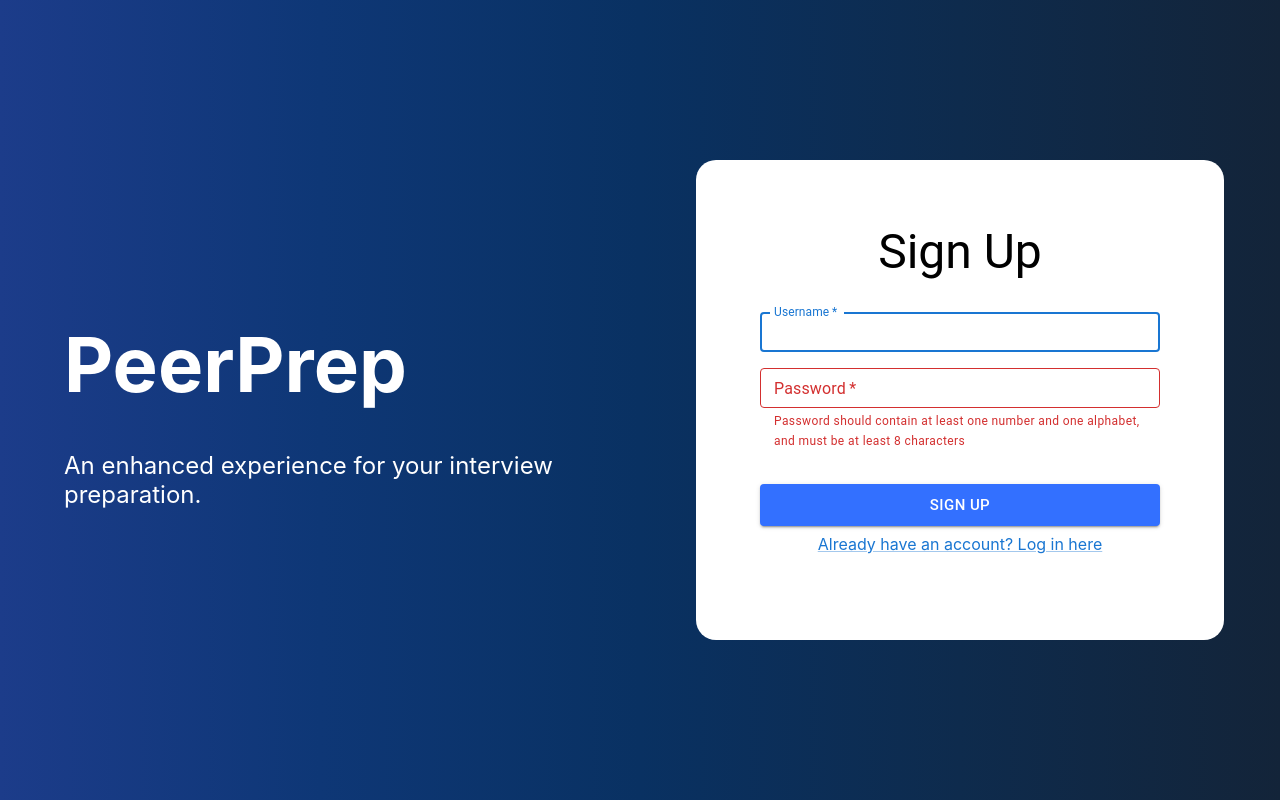
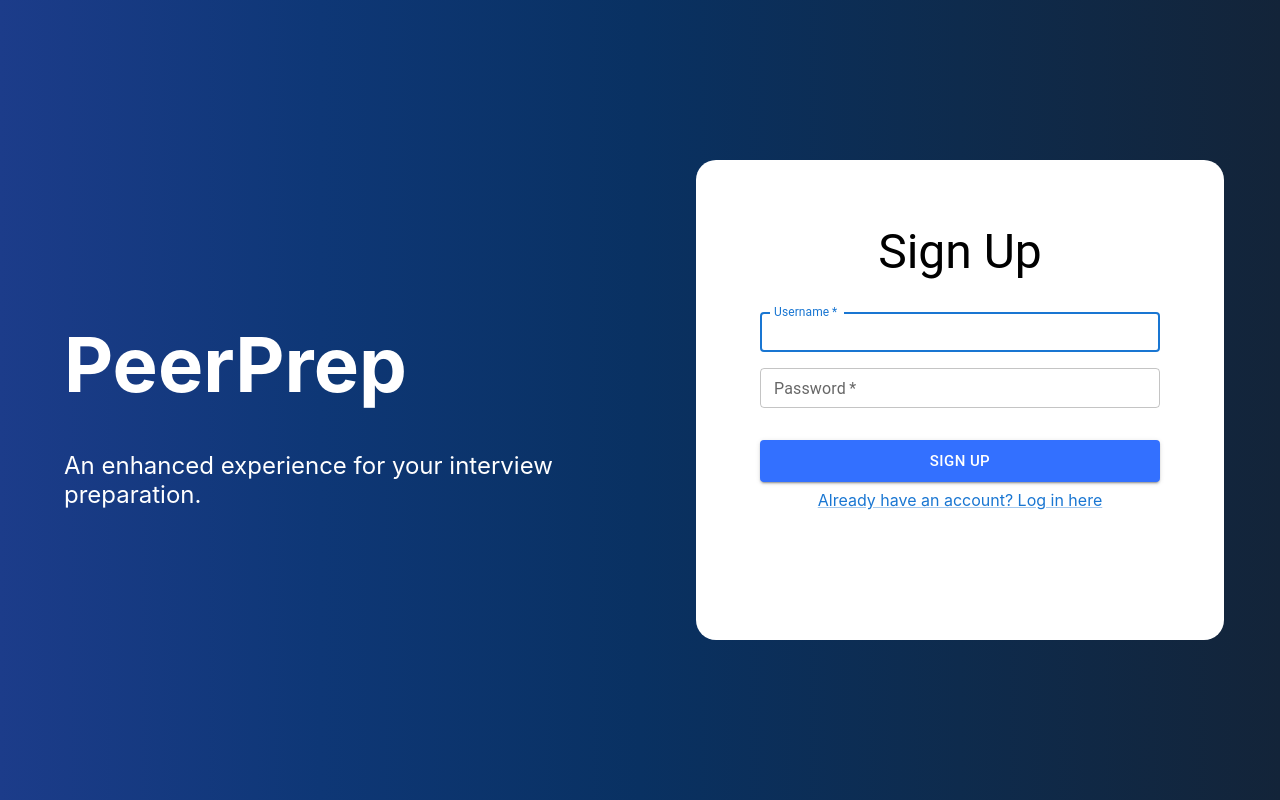
Before and after one commit to Punpun1643/PeerPrep-frontend, a React (Create React App) app in the folder frontend/: page /signup in a window 1280 px wide. Built offline with nearby package versions, Linux system fonts and the light colour scheme.

Commit message:
Handle initial empty password

```diff
--- a/frontend/src/components/UserService/components/Signup.js
+++ b/frontend/src/components/UserService/components/Signup.js
@@ -76,7 +76,7 @@ function Signup() {
                         />
                         <TextField
                             className="userInput"
-                            error={!verifyPassword(password)}
+                            error={!(verifyPassword(password) || password === '')}
                             required
                             label="Password"
                             variant="outlined"
@@ -84,7 +84,7 @@ function Signup() {
                             type="password"
                             value={password}
                             onChange={(e) => setPassword(e.target.value)}
-                            helperText={ !verifyPassword(password)
+                            helperText={ !(verifyPassword(password) || password === '')
                                 ? "Password should contain at least one number and one alphabet, and must be at least 8 characters"
                                 : ""}
                             sx={{marginBottom: "2rem"}}
```
